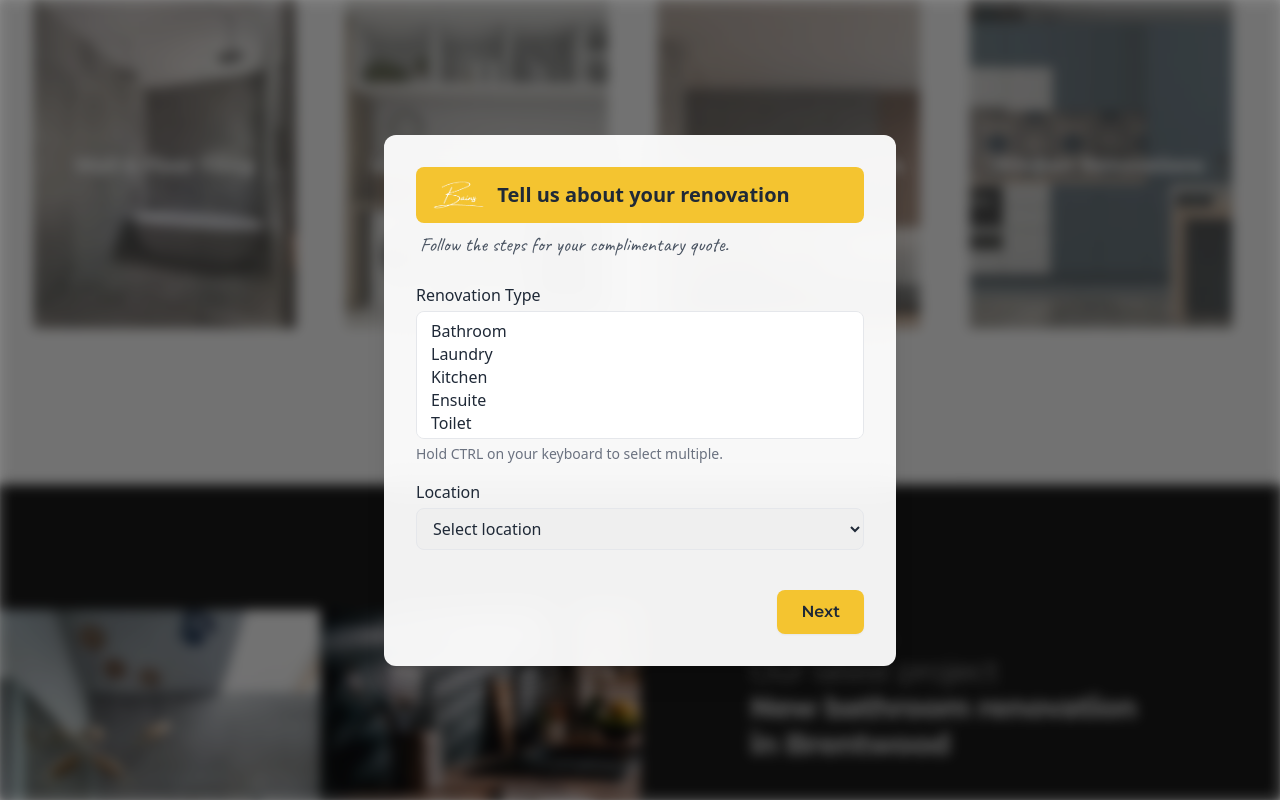
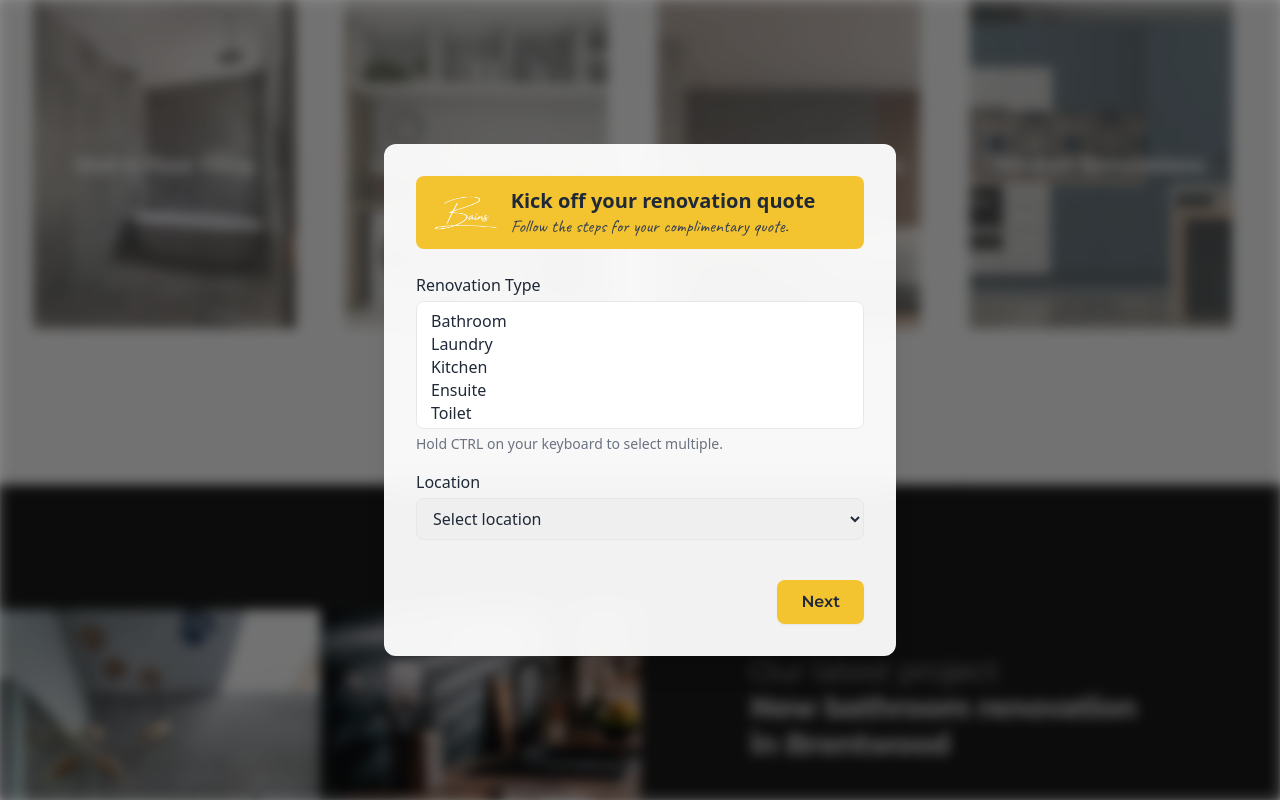
Before and after one commit to vinsnt76/antigravity-demo, a Next.js app: page /quote-demo in a window 1280 px wide. Built offline with nearby package versions, Linux system fonts and the light colour scheme.

Commit message:
Move subline inside yellow header strip and change header title to Kick off your renovation quote

```diff
--- a/app/quote-demo/components/StepOne.tsx
+++ b/app/quote-demo/components/StepOne.tsx
@@ -6,18 +6,18 @@ export default function StepOne() {
 
   return (
     <div className="space-y-6 text-gray-800 font-sans">
-      <div>
-        <div className="bg-[#F4C430] px-4 py-3 rounded-lg flex items-center gap-3 mb-2">
-          <img
-            src="/bains-logo.webp"
-            alt="Bains Renovations"
-            className="h-8 w-auto"
-          />
-          <h2 className="text-xl font-semibold text-gray-800">Tell us about your renovation</h2>
+      <div className="bg-[#F4C430] px-4 py-3 rounded-lg flex items-center gap-3 mb-4">
+        <img
+          src="/bains-logo.webp"
+          alt="Bains Renovations"
+          className="h-10 w-auto"
+        />
+        <div className="flex flex-col">
+          <h2 className="text-xl font-bold text-gray-800 leading-tight">Kick off your renovation quote</h2>
+          <p className="font-caveat text-lg text-gray-700 leading-tight mt-0.5">
+            Follow the steps for your complimentary quote.
+          </p>
         </div>
-        <p className="font-caveat text-xl text-gray-600 pl-1">
-          Follow the steps for your complimentary quote.
-        </p>
       </div>
 
       <div className="space-y-4">
```
